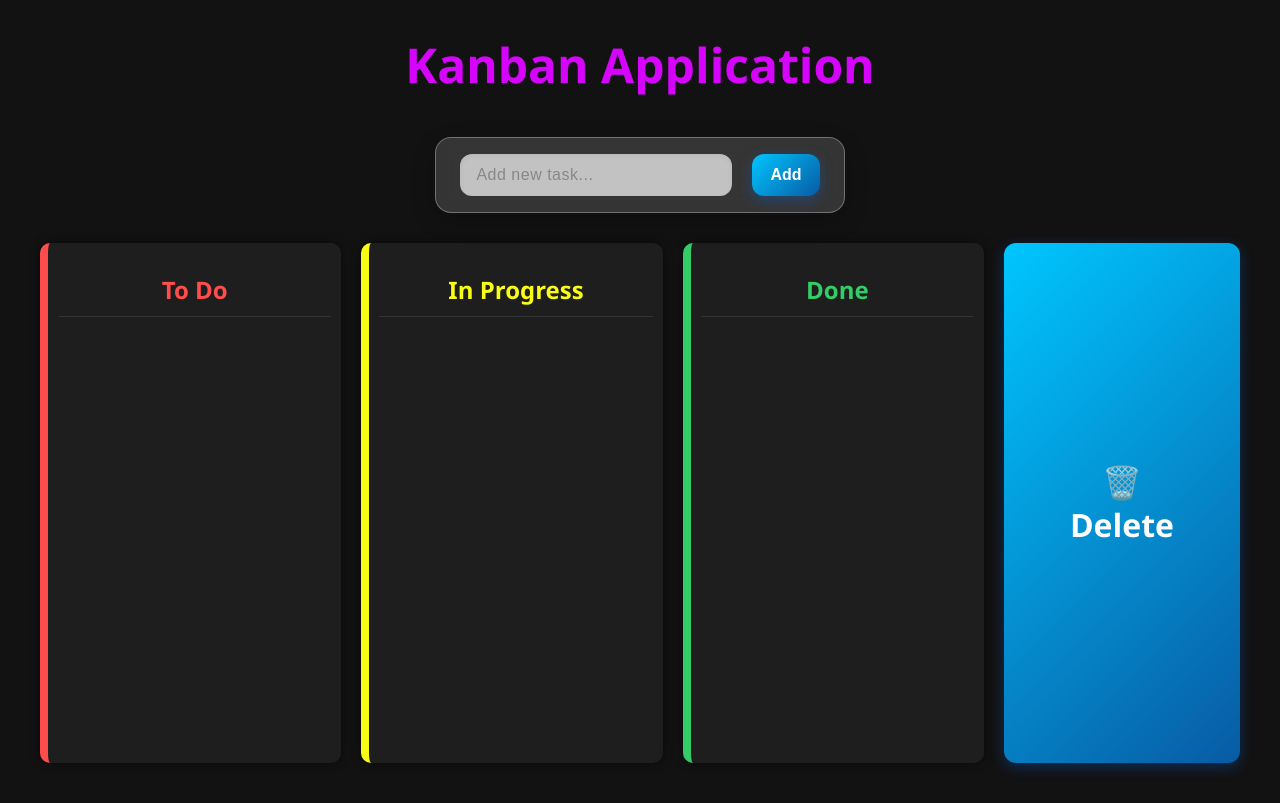
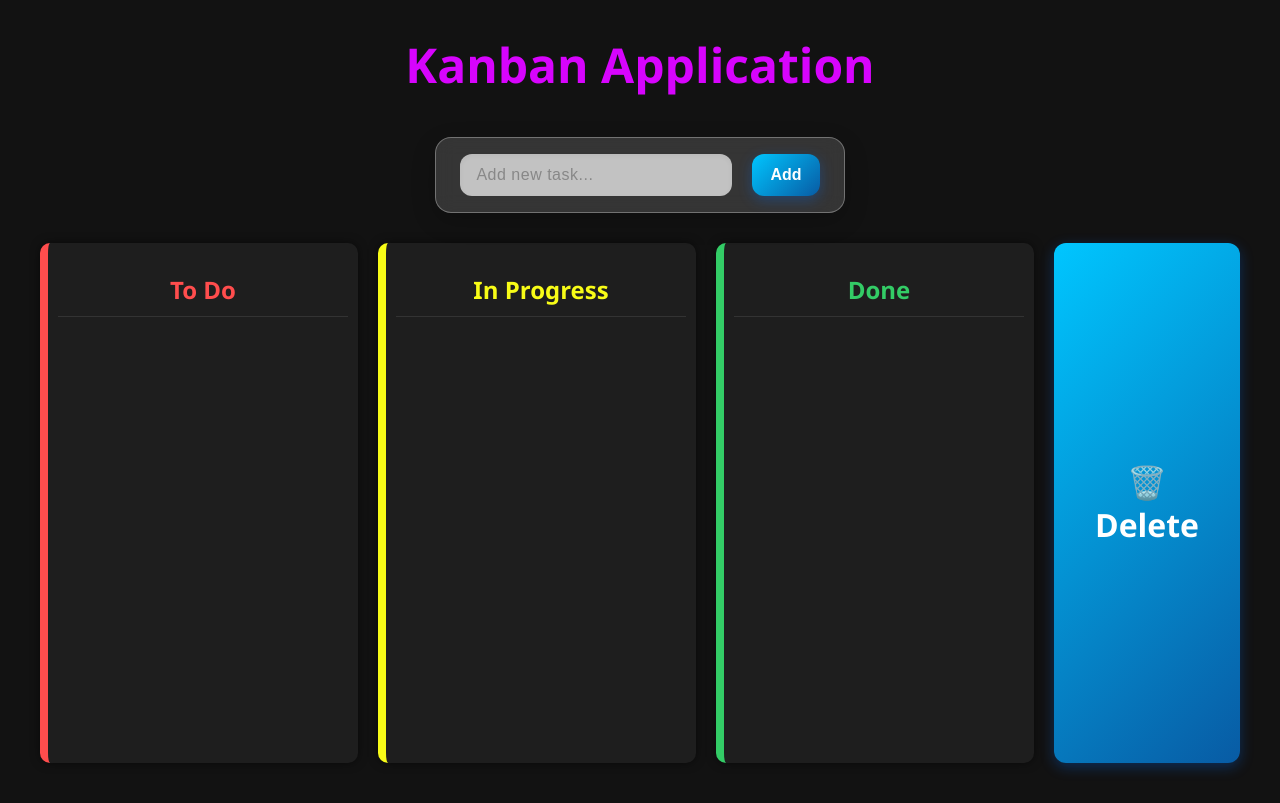
Before and after one commit to Shadharan/KanbanBoard, a React (Vite) app: page / in a window 1280 px wide. Built offline with nearby package versions, Linux system fonts and the light colour scheme.

Commit message:
Added CSS

```diff
--- a/src/pages/KanbanBoard.css
+++ b/src/pages/KanbanBoard.css
@@ -175,7 +175,7 @@ body {
   box-shadow: 0 4px 14px rgba(0, 114, 255, 0.3);
   justify-content: center;
   align-content: center;
-  min-width: 200px;
+  min-width: 150px;
   transition:
     background 0.3s ease,
     color 0.3s ease,
```
